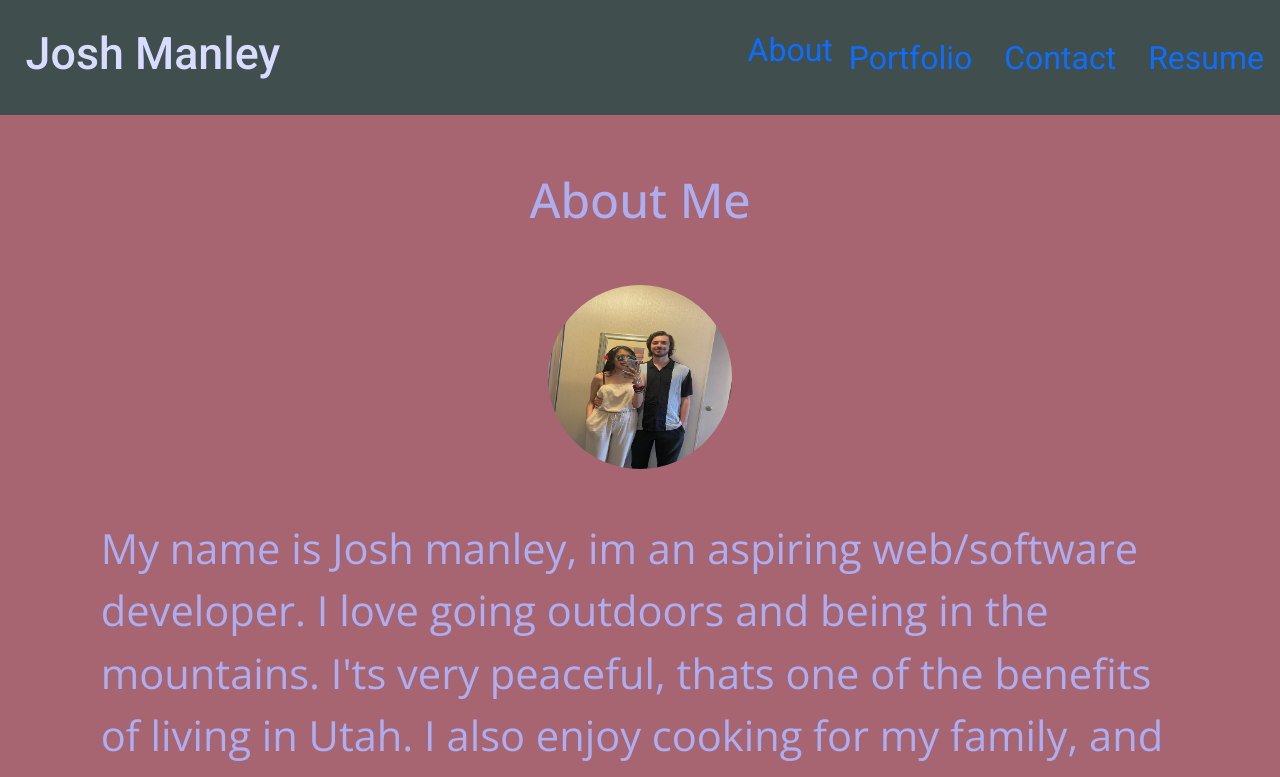
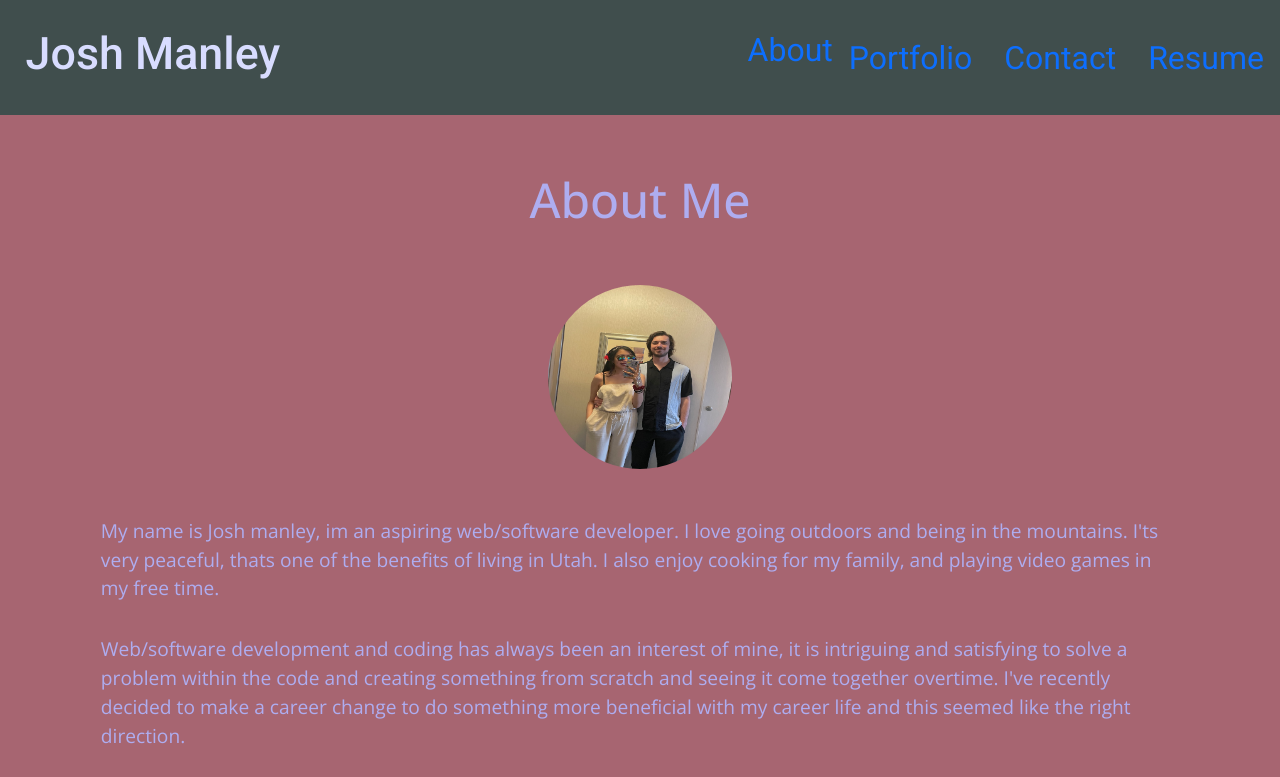
Before and after one commit to Josh-Manley/React-Portfolio, a React (Vite) app: page / in a window 1280 px wide. Shown: the top 777 px of the page. Built offline with nearby package versions, Linux system fonts and the light colour scheme.

Commit message:
Update About.jsx

```diff
--- a/src/pages/About.jsx
+++ b/src/pages/About.jsx
@@ -10,7 +10,7 @@ export default function About() {
       marginBottom: '4vh',
     },
     text: {
-      fontSize: '2.6rem',
+      fontSize: 'larger',
       fontFamily: 'Open Sans',
     },
     aboutMe: {
```
